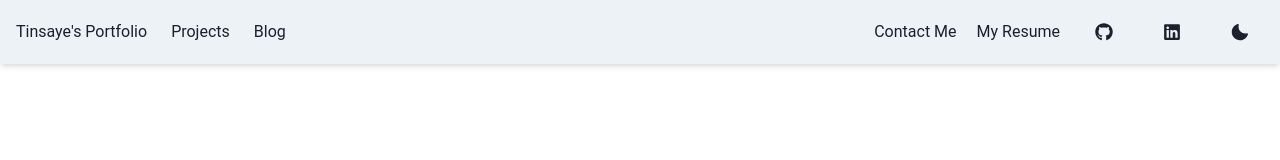
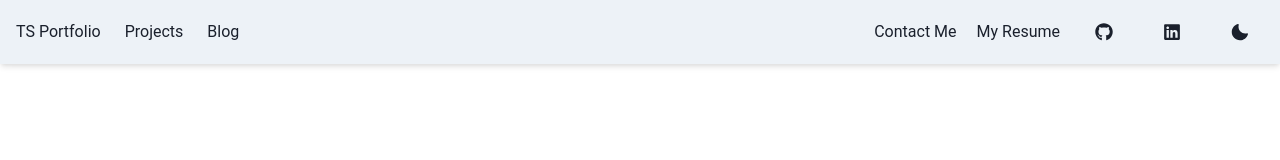
Before and after one commit to tinsaye-simeneh/portfolio, a Next.js app: page / in a window 1280 px wide. Shown: the top 160 px of the page. Built offline with nearby package versions, Linux system fonts and the light colour scheme.

Commit message:
fix: name of the site brand

```diff
--- a/src/app/components/Navbar.tsx
+++ b/src/app/components/Navbar.tsx
@@ -32,7 +32,7 @@ const Navbar = () => {
     >
       <Flex h={16} alignItems={"center"} justifyContent={"space-between"}>
         <HStack spacing={6}>
-          <Link href="/">Tinsaye&apos;s Portfolio</Link>
+          <Link href="/">TS Portfolio</Link>
           <Link href="/project">Projects</Link>
           <Link href="/blog" download>
             Blog
```
